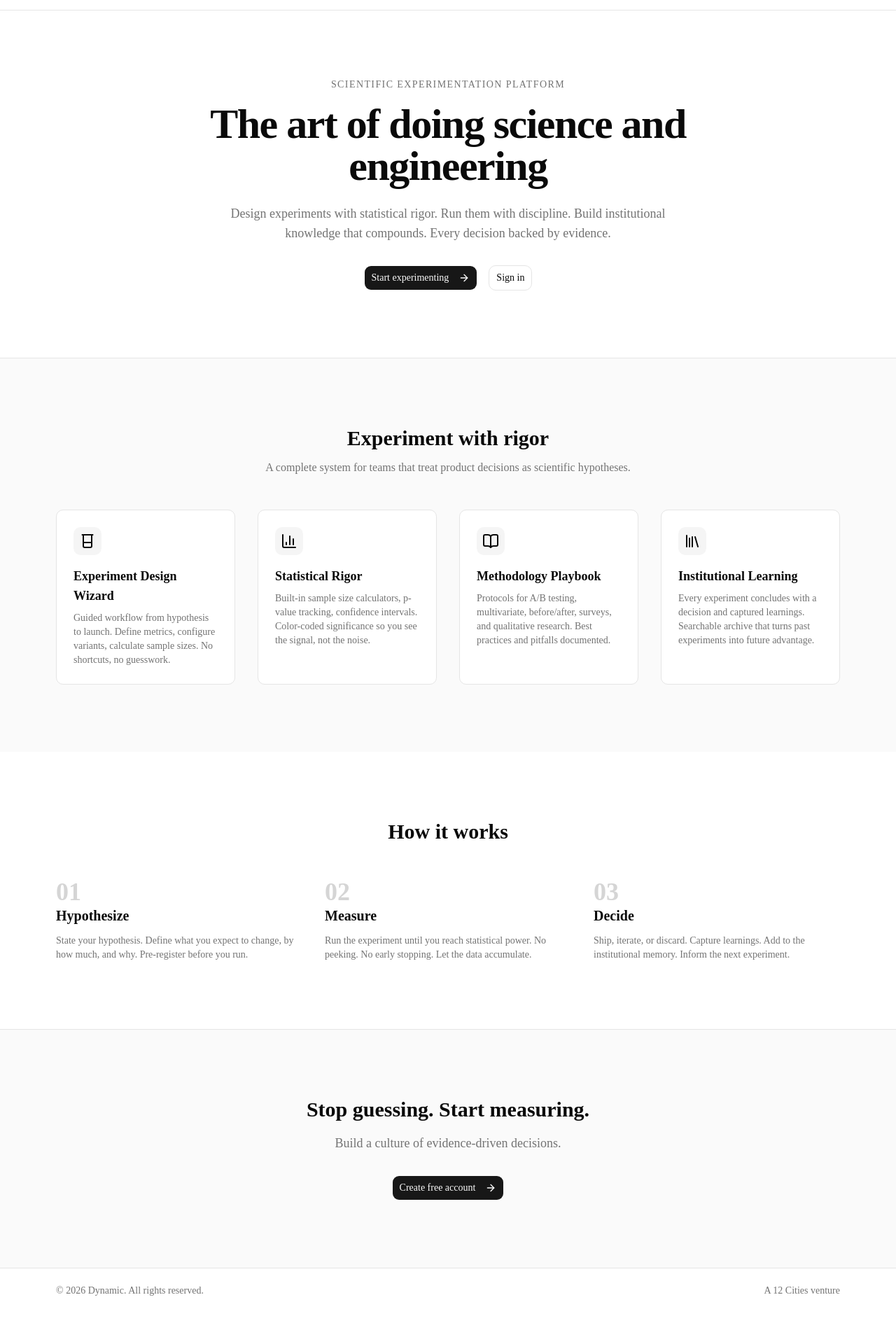
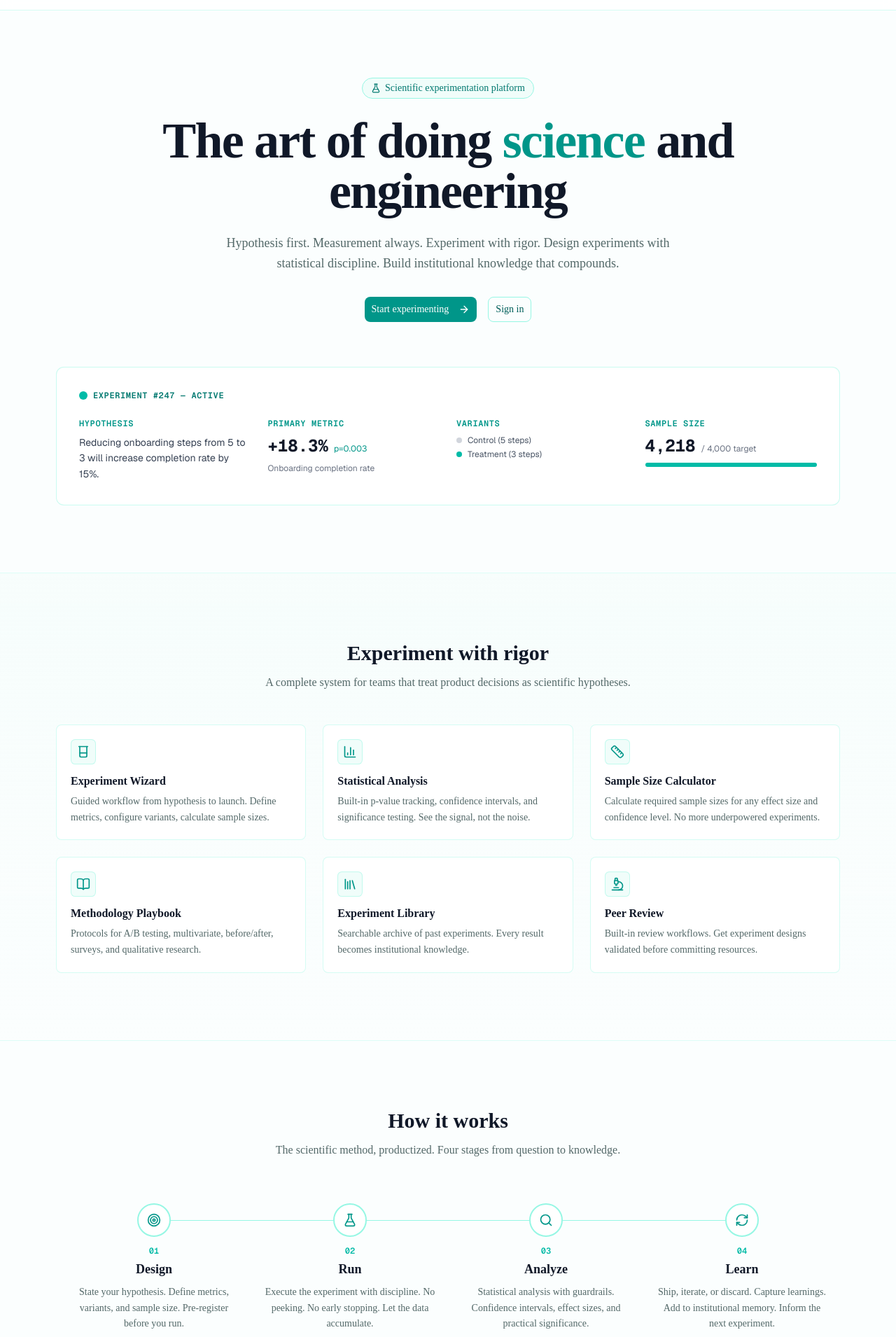
Before and after one commit to abduljaleel/dynamic-fi, a Next.js app: page / in a window 1280 px wide. Shown: the part 50-1960 px from the top of the page at 70% size. Before the commit the page ends 1926 px from the top, so only its background shows below. Built offline with nearby package versions, Linux system fonts and the light colour scheme.

Commit message:
Brand transformation: unique visual identity, custom landing page, distinct color palette

```diff
--- a/src/app/globals.css
+++ b/src/app/globals.css
@@ -49,72 +49,72 @@
 }
 
 :root {
-  --background: oklch(1 0 0);
-  --foreground: oklch(0.145 0 0);
+  --background: oklch(0.995 0.003 195);
+  --foreground: oklch(0.160 0.015 195);
   --card: oklch(1 0 0);
-  --card-foreground: oklch(0.145 0 0);
+  --card-foreground: oklch(0.160 0.015 195);
   --popover: oklch(1 0 0);
-  --popover-foreground: oklch(0.145 0 0);
-  --primary: oklch(0.205 0 0);
-  --primary-foreground: oklch(0.985 0 0);
-  --secondary: oklch(0.97 0 0);
-  --secondary-foreground: oklch(0.205 0 0);
-  --muted: oklch(0.97 0 0);
-  --muted-foreground: oklch(0.556 0 0);
-  --accent: oklch(0.97 0 0);
-  --accent-foreground: oklch(0.205 0 0);
+  --popover-foreground: oklch(0.160 0.015 195);
+  --primary: oklch(0.555 0.150 195);
+  --primary-foreground: oklch(0.995 0 0);
+  --secondary: oklch(0.960 0.020 195);
+  --secondary-foreground: oklch(0.300 0.080 195);
+  --muted: oklch(0.965 0.010 195);
+  --muted-foreground: oklch(0.500 0.025 195);
+  --accent: oklch(0.945 0.030 195);
+  --accent-foreground: oklch(0.300 0.080 195);
   --destructive: oklch(0.577 0.245 27.325);
-  --border: oklch(0.922 0 0);
-  --input: oklch(0.922 0 0);
-  --ring: oklch(0.708 0 0);
-  --chart-1: oklch(0.87 0 0);
-  --chart-2: oklch(0.556 0 0);
-  --chart-3: oklch(0.439 0 0);
-  --chart-4: oklch(0.371 0 0);
-  --chart-5: oklch(0.269 0 0);
-  --radius: 0.625rem;
-  --sidebar: oklch(0.985 0 0);
-  --sidebar-foreground: oklch(0.145 0 0);
-  --sidebar-primary: oklch(0.205 0 0);
-  --sidebar-primary-foreground: oklch(0.985 0 0);
-  --sidebar-accent: oklch(0.97 0 0);
-  --sidebar-accent-foreground: oklch(0.205 0 0);
-  --sidebar-border: oklch(0.922 0 0);
-  --sidebar-ring: oklch(0.708 0 0);
+  --border: oklch(0.915 0.015 195);
+  --input: oklch(0.915 0.015 195);
+  --ring: oklch(0.555 0.150 195);
+  --chart-1: oklch(0.555 0.150 195);
+  --chart-2: oklch(0.650 0.120 195);
+  --chart-3: oklch(0.450 0.130 195);
+  --chart-4: oklch(0.750 0.080 195);
+  --chart-5: oklch(0.350 0.100 195);
+  --radius: 0.5rem;
+  --sidebar: oklch(0.985 0.005 195);
+  --sidebar-foreground: oklch(0.160 0.015 195);
+  --sidebar-primary: oklch(0.555 0.150 195);
+  --sidebar-primary-foreground: oklch(0.995 0 0);
+  --sidebar-accent: oklch(0.945 0.030 195);
+  --sidebar-accent-foreground: oklch(0.300 0.080 195);
+  --sidebar-border: oklch(0.915 0.015 195);
+  --sidebar-ring: oklch(0.555 0.150 195);
 }
 
 .dark {
-  --background: oklch(0.145 0 0);
-  --foreground: oklch(0.985 0 0);
-  --card: oklch(0.205 0 0);
-  --card-foreground: oklch(0.985 0 0);
-  --popover: oklch(0.205 0 0);
-  --popover-foreground: oklch(0.985 0 0);
-  --primary: oklch(0.922 0 0);
-  --primary-foreground: oklch(0.205 0 0);
-  --secondary: oklch(0.269 0 0);
-  --secondary-foreground: oklch(0.985 0 0);
-  --muted: oklch(0.269 0 0);
-  --muted-foreground: oklch(0.708 0 0);
-  --accent: oklch(0.269 0 0);
-  --accent-foreground: oklch(0.985 0 0);
+  --background: oklch(0.150 0.010 195);
+  --foreground: oklch(0.985 0.005 195);
+  --card: oklch(0.210 0.012 195);
+  --card-foreground: oklch(0.985 0.005 195);
+  --popover: oklch(0.210 0.012 195);
+  --popover-foreground: oklch(0.985 0.005 195);
+  --primary: oklch(0.650 0.140 195);
+  --primary-foreground: oklch(0.150 0.010 195);
+  --secondary: oklch(0.270 0.018 195);
+  --secondary-foreground: oklch(0.985 0.005 195);
+  --muted: oklch(0.270 0.018 195);
+  --muted-foreground: oklch(0.708 0.030 195);
+  --accent: oklch(0.270 0.018 195);
+  --accent-foreground: oklch(0.985 0.005 195);
   --destructive: oklch(0.704 0.191 22.216);
   --border: oklch(1 0 0 / 10%);
   --input: oklch(1 0 0 / 15%);
-  --ring: oklch(0.556 0 0);
-  --chart-1: oklch(0.87 0 0);
-  --chart-2: oklch(0.556 0 0);
-  --chart-3: oklch(0.439 0 0);
-  --chart-4: oklch(0.371 0 0);
-  --chart-5: oklch(0.269 0 0);
-  --sidebar: oklch(0.205 0 0);
-  --sidebar-foreground: oklch(0.985 0 0);
-  --sidebar-primary: oklch(0.488 0.243 264.376);
-  --sidebar-primary-foreground: oklch(0.985 0 0);
-  --sidebar-accent: oklch(0.269 0 0);
-  --sidebar-accent-foreground: oklch(0.985 0 0);
+  --ring: oklch(0.650 0.140 195);
+  --chart-1: oklch(0.650 0.140 195);
+  --chart-2: oklch(0.556 0.110 195);
+  --chart-3: oklch(0.450 0.100 195);
+  --chart-4: oklch(0.750 0.080 195);
+  --chart-5: oklch(0.350 0.080 195);
+  --sidebar: oklch(0.210 0.012 195);
+  --sidebar-foreground: oklch(0.985 0.005 195);
+  --sidebar-primary: oklch(0.650 0.140 195);
+  --sidebar-primary-foreground: oklch(0.985 0.005 195);
+  --sidebar-accent: oklch(0.270 0.018 195);
+  --sidebar-accent-foreground: oklch(0.985 0.005 195);
   --sidebar-border: oklch(1 0 0 / 10%);
-  --sidebar-ring: oklch(0.556 0 0);
+  --sidebar-ring: oklch(0.650 0.140 195);
 }
 
 @layer base {
--- a/src/app/page.tsx
+++ b/src/app/page.tsx
@@ -1,19 +1,32 @@
 import Link from "next/link";
 import { Button } from "@/components/ui/button";
 import { appConfig } from "@/lib/config";
-import { ArrowRight, Beaker, BarChart3, BookOpen, Library } from "lucide-react";
+import {
+  ArrowRight,
+  Beaker,
+  BarChart3,
+  BookOpen,
+  Library,
+  FlaskConical,
+  Target,
+  TrendingUp,
+  Ruler,
+  Microscope,
+  RefreshCw,
+  Search,
+} from "lucide-react";
 
 export default function LandingPage() {
   return (
     <div className="flex min-h-screen flex-col">
       {/* Nav */}
-      <header className="border-b">
+      <header className="border-b border-teal-200/40 bg-white/80 backdrop-blur-sm sticky top-0 z-50">
         <div className="mx-auto flex h-16 max-w-6xl items-center justify-between px-4">
           <div className="flex items-center gap-2">
-            <div className="flex h-8 w-8 items-center justify-center rounded-lg bg-primary text-primary-foreground text-sm font-bold">
+            <div className="flex h-8 w-8 items-center justify-center rounded-md bg-primary text-primary-foreground text-sm font-bold font-mono">
               {appConfig.name.charAt(0)}
             </div>
-            <span className="font-semibold text-lg">{appConfig.name}</span>
+            <span className="font-semibold text-lg tracking-tight">{appConfig.name}</span>
           </div>
           <div className="flex items-center gap-4">
             <Link href="/login">
@@ -27,117 +40,216 @@ export default function LandingPage() {
       </header>
 
       {/* Hero */}
-      <section className="mx-auto flex max-w-6xl flex-col items-center px-4 py-24 text-center">
-        <p className="text-sm font-medium text-muted-foreground uppercase tracking-widest mb-4">
+      <section className="mx-auto flex max-w-6xl flex-col items-center px-4 pt-24 pb-16 text-center">
+        <div className="inline-flex items-center gap-1.5 rounded-full border border-teal-200 bg-teal-50 px-3 py-1 text-sm text-teal-700 mb-6">
+          <FlaskConical className="h-3.5 w-3.5" />
           Scientific experimentation platform
-        </p>
-        <h1 className="max-w-3xl text-5xl font-bold tracking-tight sm:text-6xl">
-          The art of doing science and engineering
+        </div>
+        <h1 className="max-w-4xl text-5xl font-bold tracking-tight sm:text-7xl text-gray-900">
+          The art of doing{" "}
+          <span className="text-teal-600">science</span>{" "}
+          and engineering
         </h1>
-        <p className="mt-6 max-w-2xl text-lg text-muted-foreground">
-          Design experiments with statistical rigor. Run them with discipline.
-          Build institutional knowledge that compounds. Every decision backed by evidence.
+        <p className="mt-6 max-w-2xl text-lg text-muted-foreground leading-relaxed">
+          Hypothesis first. Measurement always. Experiment with rigor.
+          Design experiments with statistical discipline. Build institutional knowledge that compounds.
         </p>
         <div className="mt-8 flex gap-4">
           <Link href="/signup">
-            <Button size="lg">
+            <Button size="lg" className="bg-teal-600 hover:bg-teal-700 text-white border-0">
               Start experimenting
               <ArrowRight className="ml-2 h-4 w-4" />
             </Button>
           </Link>
           <Link href="/login">
-            <Button size="lg" variant="outline">
+            <Button size="lg" variant="outline" className="border-teal-200 text-teal-800 hover:bg-teal-50">
               Sign in
             </Button>
           </Link>
         </div>
       </section>
 
+      {/* Experiment Design Preview */}
+      <section className="mx-auto max-w-6xl px-4 pb-24">
+        <div className="rounded-xl border border-teal-200/50 bg-white p-6 md:p-8 font-mono text-sm">
+          <div className="flex items-center gap-2 mb-6">
+            <div className="h-3 w-3 rounded-full bg-teal-500" />
+            <span className="text-xs font-semibold text-teal-700 uppercase tracking-wider">Experiment #247 &mdash; Active</span>
+          </div>
+          <div className="grid gap-6 md:grid-cols-4">
+            <div className="space-y-2">
+              <p className="text-xs font-semibold text-teal-600 uppercase tracking-wider">Hypothesis</p>
+              <p className="text-sm font-sans text-gray-700 leading-relaxed">
+                Reducing onboarding steps from 5 to 3 will increase completion rate by 15%.
+              </p>
+            </div>
+            <div className="space-y-2">
+              <p className="text-xs font-semibold text-teal-600 uppercase tracking-wider">Primary Metric</p>
+              <div className="flex items-baseline gap-2">
+                <span className="text-2xl font-bold text-gray-900">+18.3%</span>
+                <span className="text-xs text-teal-600 font-sans">p=0.003</span>
+              </div>
+              <p className="text-xs text-gray-500 font-sans">Onboarding completion rate</p>
+            </div>
+            <div className="space-y-2">
+              <p className="text-xs font-semibold text-teal-600 uppercase tracking-wider">Variants</p>
+              <div className="space-y-1 font-sans">
+                <div className="flex items-center gap-2">
+                  <div className="h-2 w-2 rounded-full bg-gray-300" />
+                  <span className="text-xs text-gray-600">Control (5 steps)</span>
+                </div>
+                <div className="flex items-center gap-2">
+                  <div className="h-2 w-2 rounded-full bg-teal-500" />
+                  <span className="text-xs text-gray-600">Treatment (3 steps)</span>
+                </div>
+              </div>
+            </div>
+            <div className="space-y-2">
+              <p className="text-xs font-semibold text-teal-600 uppercase tracking-wider">Sample Size</p>
+              <div className="flex items-baseline gap-2">
+                <span className="text-2xl font-bold text-gray-900">4,218</span>
+                <span className="text-xs text-gray-500 font-sans">/ 4,000 target</span>
+              </div>
+              <div className="w-full bg-gray-100 rounded-full h-1.5">
+                <div className="bg-teal-500 h-1.5 rounded-full" style={{ width: "100%" }} />
+              </div>
+            </div>
+          </div>
+        </div>
+      </section>
+
       {/* Features */}
-      <section className="border-t bg-muted/50">
+      <section className="border-t border-teal-200/30 bg-gradient-to-b from-teal-50/40 to-transparent">
         <div className="mx-auto max-w-6xl px-4 py-24">
           <div className="text-center mb-12">
-            <h2 className="text-3xl font-bold">Experiment with rigor</h2>
+            <h2 className="text-3xl font-bold text-gray-900">Experiment with rigor</h2>
             <p className="mt-3 text-muted-foreground max-w-xl mx-auto">
               A complete system for teams that treat product decisions as scientific hypotheses.
             </p>
           </div>
-          <div className="grid gap-8 md:grid-cols-2 lg:grid-cols-4">
+          <div className="grid gap-6 md:grid-cols-2 lg:grid-cols-3">
             {[
               {
-                icon: <Beaker className="h-6 w-6" />,
-                title: "Experiment Design Wizard",
-                desc: "Guided workflow from hypothesis to launch. Define metrics, configure variants, calculate sample sizes. No shortcuts, no guesswork.",
+                icon: <Beaker className="h-5 w-5" />,
+                title: "Experiment Wizard",
+                desc: "Guided workflow from hypothesis to launch. Define metrics, configure variants, calculate sample sizes.",
               },
               {
-                icon: <BarChart3 className="h-6 w-6" />,
-                title: "Statistical Rigor",
-                desc: "Built-in sample size calculators, p-value tracking, confidence intervals. Color-coded significance so you see the signal, not the noise.",
+                icon: <BarChart3 className="h-5 w-5" />,
+                title: "Statistical Analysis",
+                desc: "Built-in p-value tracking, confidence intervals, and significance testing. See the signal, not the noise.",
               },
               {
-                icon: <BookOpen className="h-6 w-6" />,
-                title: "Methodology Playbook",
-                desc: "Protocols for A/B testing, multivariate, before/after, surveys, and qualitative research. Best practices and pitfalls documented.",
+                icon: <Ruler className="h-5 w-5" />,
+                title: "Sample Size Calculator",
+                desc: "Calculate required sample sizes for any effect size and confidence level. No more underpowered experiments.",
               },
               {
-                icon: <Library className="h-6 w-6" />,
-                title: "Institutional Learning",
-                desc: "Every experiment concludes with a decision and captured learnings. Searchable archive that turns past experiments into future advantage.",
+                icon: <BookOpen className="h-5 w-5" />,
+                title: "Methodology Playbook",
+                desc: "Protocols for A/B testing, multivariate, before/after, surveys, and qualitative research.",
+              },
+              {
+                icon: <Library className="h-5 w-5" />,
+                title: "Experiment Library",
+                desc: "Searchable archive of past experiments. Every result becomes institutional knowledge.",
+              },
+              {
+                icon: <Microscope className="h-5 w-5" />,
+                title: "Peer Review",
+                desc: "Built-in review workflows. Get experiment designs validated before committing resources.",
               },
             ].map((feature) => (
-              <div key={feature.title} className="rounded-lg border bg-background p-6">
-                <div className="flex h-10 w-10 items-center justify-center rounded-lg bg-muted">
+              <div key={feature.title} className="rounded-lg border border-teal-200/40 bg-white p-5 hover:shadow-md hover:shadow-teal-100/50 transition-all duration-200">
+                <div className="flex h-9 w-9 items-center justify-center rounded-md bg-teal-50 text-teal-600 border border-teal-200/50">
                   {feature.icon}
                 </div>
-                <h3 className="mt-4 text-lg font-semibold">{feature.title}</h3>
-                <p className="mt-2 text-sm text-muted-foreground">{feature.desc}</p>
+                <h3 className="mt-3 font-semibold text-gray-900">{feature.title}</h3>
+                <p className="mt-1.5 text-sm text-muted-foreground leading-relaxed">{feature.desc}</p>
               </div>
             ))}
           </div>
         </div>
       </section>
 
-      {/* Principles */}
-      <section className="mx-auto max-w-6xl px-4 py-24">
-        <div className="text-center mb-12">
-          <h2 className="text-3xl font-bold">How it works</h2>
-        </div>
-        <div className="grid gap-8 md:grid-cols-3">
+      {/* How it works */}
+      <section className="border-t border-teal-200/30">
+        <div className="mx-auto max-w-6xl px-4 py-24">
+          <h2 className="text-center text-3xl font-bold text-gray-900">How it works</h2>
+          <p className="text-center text-muted-foreground mt-3 max-w-xl mx-auto">
+            The scientific method, productized. Four stages from question to knowledge.
+          </p>
+          <div className="mt-16 grid gap-0 md:grid-cols-4 relative">
+            {/* Connecting line */}
+            <div className="hidden md:block absolute top-6 left-[12.5%] right-[12.5%] h-px bg-teal-200" />
             {[
               {
+                icon: <Target className="h-5 w-5" />,
                 step: "01",
-              title: "Hypothesize",
-              desc: "State your hypothesis. Define what you expect to change, by how much, and why. Pre-register before you run.",
+                title: "Design",
+                desc: "State your hypothesis. Define metrics, variants, and sample size. Pre-register before you run.",
               },
               {
+                icon: <FlaskConical className="h-5 w-5" />,
                 step: "02",
-              title: "Measure",
-              desc: "Run the experiment until you reach statistical power. No peeking. No early stopping. Let the data accumulate.",
+                title: "Run",
+                desc: "Execute the experiment with discipline. No peeking. No early stopping. Let the data accumulate.",
               },
               {
+                icon: <Search className="h-5 w-5" />,
                 step: "03",
-              title: "Decide",
-              desc: "Ship, iterate, or discard. Capture learnings. Add to the institutional memory. Inform the next experiment.",
+                title: "Analyze",
+                desc: "Statistical analysis with guardrails. Confidence intervals, effect sizes, and practical significance.",
+              },
+              {
+                icon: <RefreshCw className="h-5 w-5" />,
+                step: "04",
+                title: "Learn",
+                desc: "Ship, iterate, or discard. Capture learnings. Add to institutional memory. Inform the next experiment.",
               },
             ].map((item) => (
-            <div key={item.step} className="space-y-3">
-              <span className="text-4xl font-bold text-muted-foreground/30">{item.step}</span>
-              <h3 className="text-xl font-semibold">{item.title}</h3>
-              <p className="text-sm text-muted-foreground">{item.desc}</p>
+              <div key={item.step} className="text-center px-4 relative z-10">
+                <div className="mx-auto flex h-12 w-12 items-center justify-center rounded-full bg-white text-teal-600 border-2 border-teal-200">
+                  {item.icon}
+                </div>
+                <span className="block mt-3 text-xs font-mono text-teal-500 font-semibold">{item.step}</span>
+                <h3 className="mt-1 text-lg font-semibold text-gray-900">{item.title}</h3>
+                <p className="mt-2 text-sm text-muted-foreground leading-relaxed">{item.desc}</p>
               </div>
             ))}
+          </div>
+        </div>
+      </section>
+
+      {/* Stats */}
+      <section className="border-t border-teal-200/30 bg-gradient-to-b from-teal-50/40 to-transparent">
+        <div className="mx-auto max-w-6xl px-4 py-20">
+          <div className="grid gap-8 md:grid-cols-3 text-center">
+            {[
+              { value: "847", label: "experiments designed" },
+              { value: "92%", label: "reach statistical significance" },
+              { value: "3.2x", label: "faster iteration" },
+            ].map((stat) => (
+              <div key={stat.label}>
+                <p className="text-4xl font-bold font-mono text-teal-600">
+                  {stat.value}
+                </p>
+                <p className="mt-1 text-sm text-muted-foreground">{stat.label}</p>
+              </div>
+            ))}
+          </div>
         </div>
       </section>
 
       {/* CTA */}
-      <section className="border-t bg-muted/50">
+      <section className="border-t border-teal-200/30">
         <div className="mx-auto max-w-6xl px-4 py-24 text-center">
-          <h2 className="text-3xl font-bold">Stop guessing. Start measuring.</h2>
-          <p className="mt-4 text-lg text-muted-foreground">
-            Build a culture of evidence-driven decisions.
+          <h2 className="text-3xl font-bold text-gray-900">Stop guessing. Start measuring.</h2>
+          <p className="mt-4 text-lg text-muted-foreground max-w-xl mx-auto">
+            Build a culture of evidence-driven decisions. Every experiment makes your team smarter.
           </p>
           <Link href="/signup" className="mt-8 inline-block">
-            <Button size="lg">
+            <Button size="lg" className="bg-teal-600 hover:bg-teal-700 text-white border-0">
               Create free account
               <ArrowRight className="ml-2 h-4 w-4" />
             </Button>
@@ -146,7 +258,7 @@ export default function LandingPage() {
       </section>
 
       {/* Footer */}
-      <footer className="border-t">
+      <footer className="border-t border-teal-200/30">
         <div className="mx-auto flex h-16 max-w-6xl items-center justify-between px-4 text-sm text-muted-foreground">
           <span>&copy; {new Date().getFullYear()} {appConfig.name}. All rights reserved.</span>
           <span>A 12 Cities venture</span>
```
Lines whose indentation alone changed are shown as unchanged.
